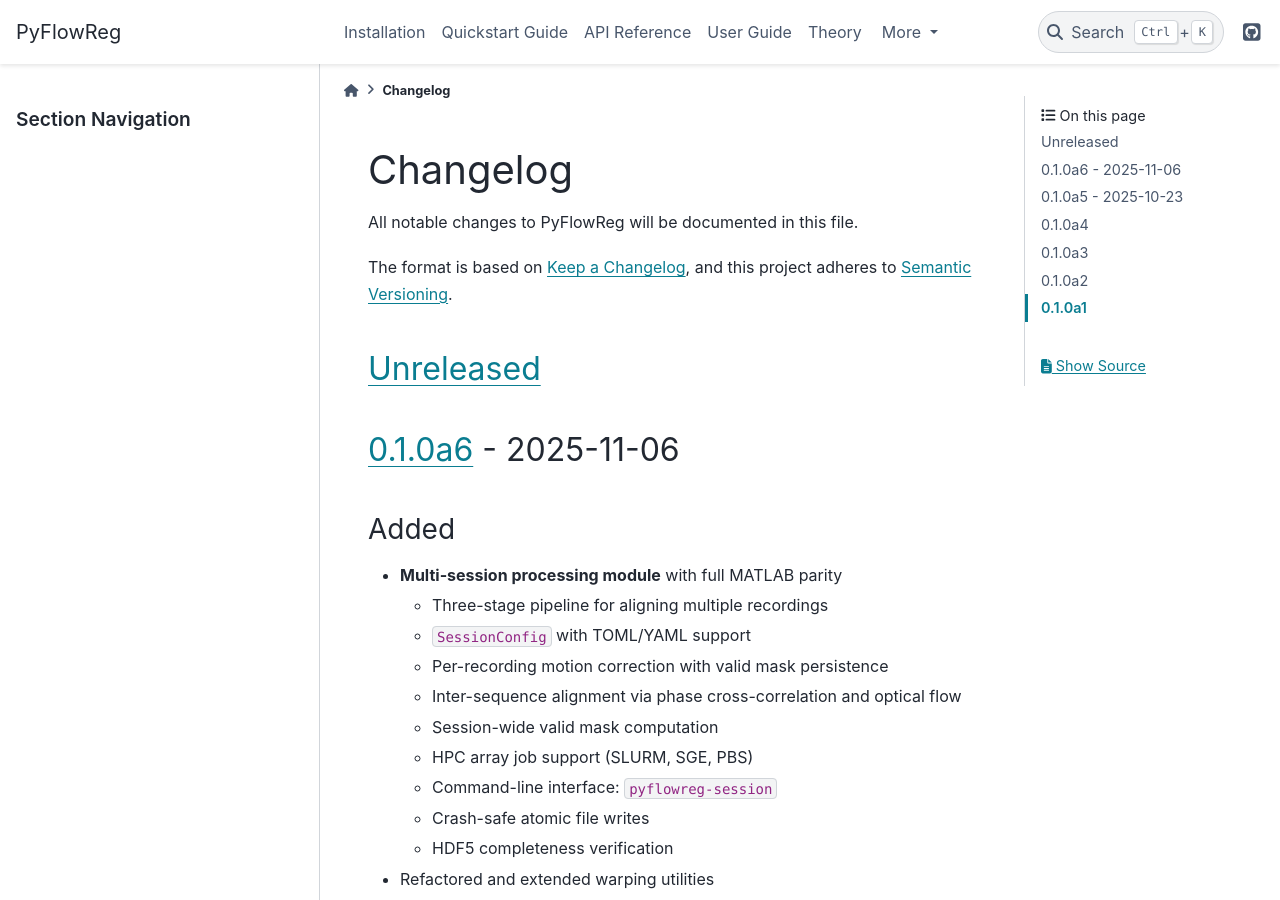
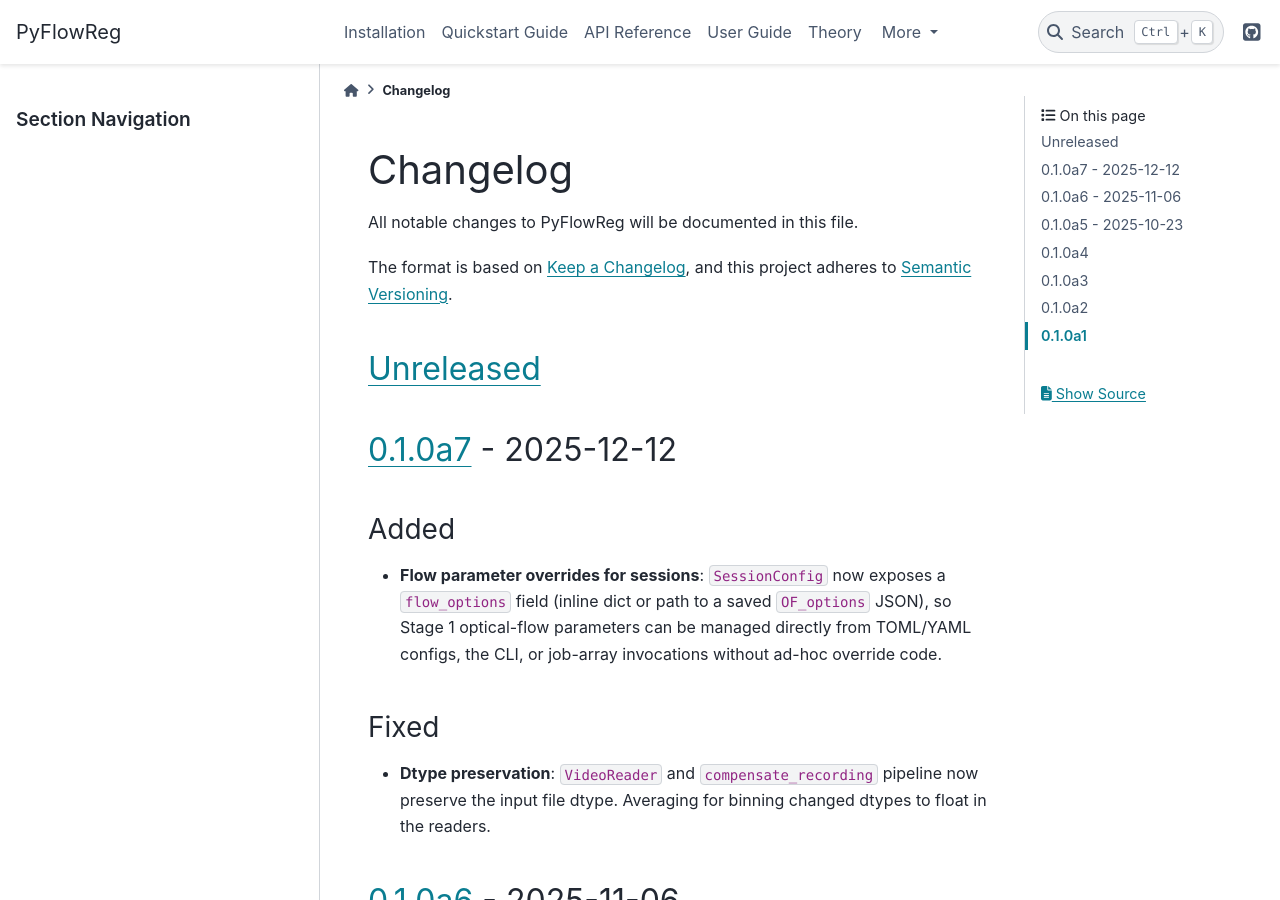
Before and after one commit to FlowRegSuite/pyflowreg, a Sphinx documentation site: the page built from docs/changelog.md, in a window 1280 px wide and 900 px high. Built offline with Sphinx 7.4.7 and the PyData theme 0.15.4, drawn with Linux system fonts in a browser that asks for light colours.

Commit message:
release notes for 0.1.0a7

```diff
--- a/docs/changelog.md
+++ b/docs/changelog.md
@@ -6,6 +6,16 @@
 and this project adheres to [Semantic Versioning](https://semver.org/spec/v2.0.0.html).
 
 ## [Unreleased]
+
+## [0.1.0a7] - 2025-12-12
+
+### Added
+
+- **Flow parameter overrides for sessions**: `SessionConfig` now exposes a `flow_options` field (inline dict or path to a saved `OF_options` JSON), so Stage 1 optical-flow parameters can be managed directly from TOML/YAML configs, the CLI, or job-array invocations without ad-hoc override code.
+
+### Fixed
+
+- **Dtype preservation**: `VideoReader` and `compensate_recording` pipeline now preserve the input file dtype. Averaging for binning changed dtypes to float in the readers.
 
 ## [0.1.0a6] - 2025-11-06
 
@@ -68,7 +78,8 @@
 
 Initial alpha release with core variational optical flow engine, multi-channel 2D motion correction, and modular I/O system.
 
-[Unreleased]: https://github.com/FlowRegSuite/pyflowreg/compare/v0.1.0a6...HEAD
+[Unreleased]: https://github.com/FlowRegSuite/pyflowreg/compare/v0.1.0a7...HEAD
+[0.1.0a7]: https://github.com/FlowRegSuite/pyflowreg/compare/v0.1.0a6...v0.1.0a7
 [0.1.0a6]: https://github.com/FlowRegSuite/pyflowreg/compare/v0.1.0a5...v0.1.0a6
 [0.1.0a5]: https://github.com/FlowRegSuite/pyflowreg/compare/v0.1.0a4...v0.1.0a5
 [0.1.0a4]: https://github.com/FlowRegSuite/pyflowreg/compare/v0.1.0a3...v0.1.0a4
```
